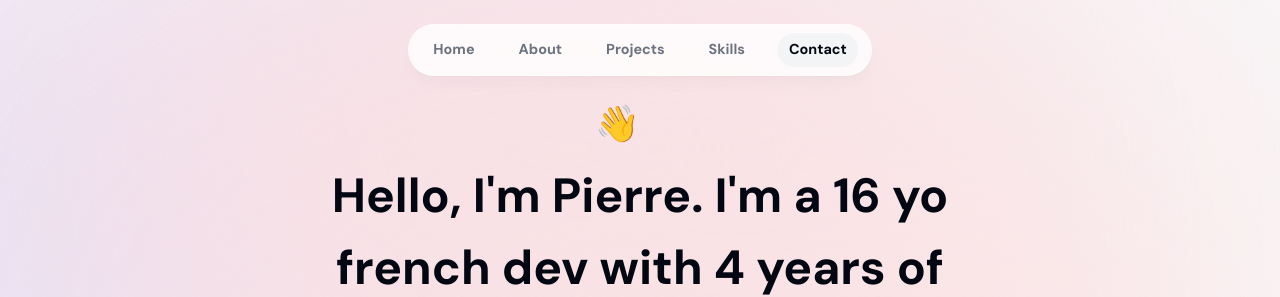
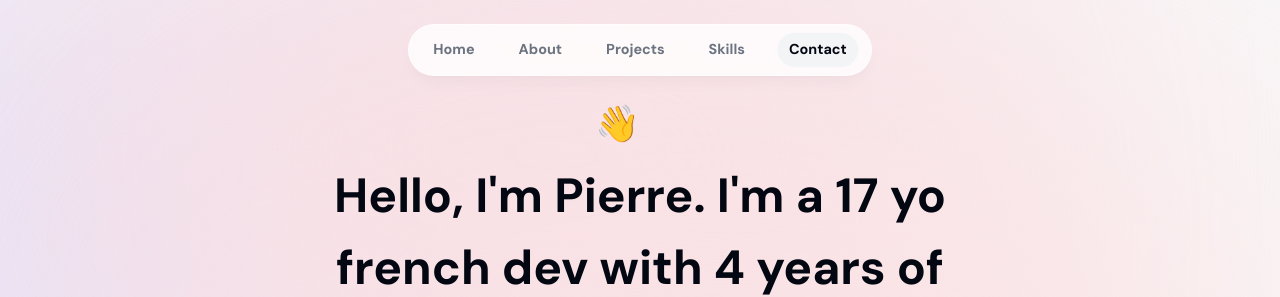
Before and after one commit to Piarre/PierrtfolioV2, a Next.js app: page / in a window 1280 px wide. Shown: the top 297 px of the page. Built offline with nearby package versions, Linux system fonts and the light colour scheme; no server answers.

Commit message:
fix: hardcoded age

```diff
--- a/components/intro.tsx
+++ b/components/intro.tsx
@@ -52,11 +52,7 @@ export default function Intro() {
       >
         <span className="font-bold text">Hello, I'm Pierre.</span> I'm a{" "}
         <span className="font-bold">
-          {dayjs("2007-04-20").diff(
-            `${new Date().getFullYear()}-${new Date().getMonth()}-${new Date().getDate()}`,
-            "years"
-          ) * -1}{" "}
-          yo
+          17 yo
         </span>{" "}
         french dev with <span className="font-bold">4 years</span> of experience. I like to build{" "}
         <span className="italic">sites & apps</span> that don't exist. <br /> My current focus is{" "}
```
